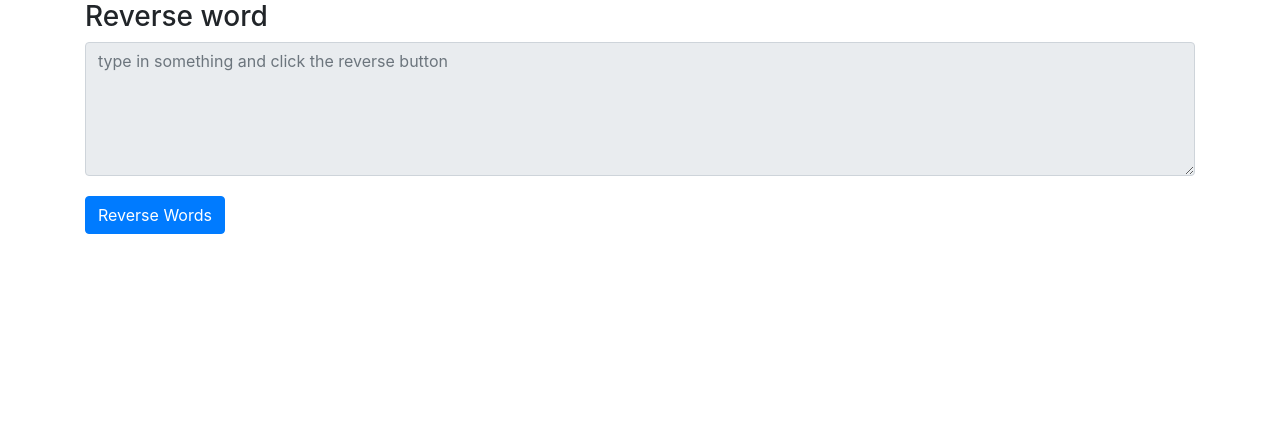
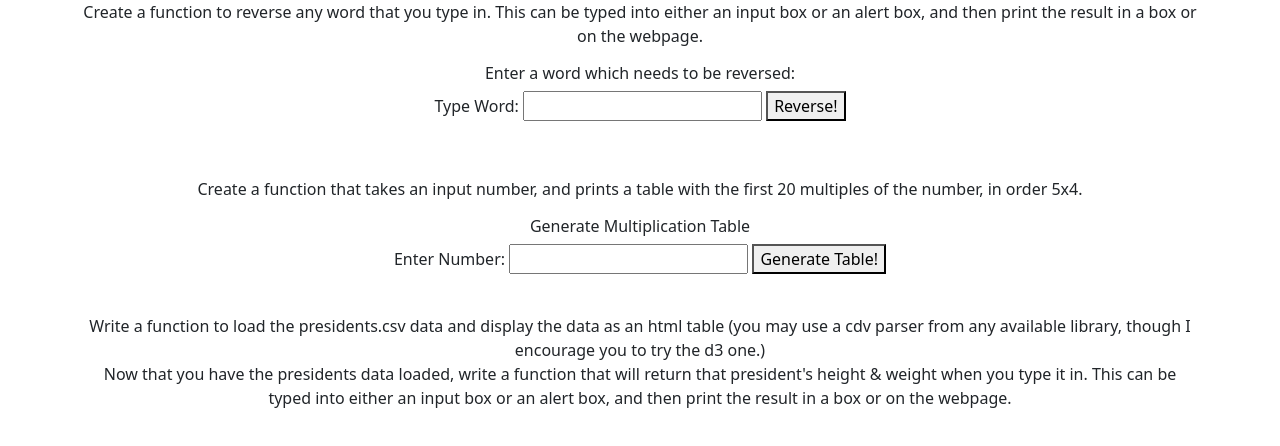
Before and after one commit to candrewxs/deploy, a plain HTML site: page index.html in a window 1280 px wide. Drawn offline with nearby package versions, Linux system fonts and the light colour scheme.

Commit message:
Update index.html

```diff
--- a/index.html
+++ b/index.html
@@ -1,77 +1,116 @@
-<!DOCTYPE html>
 <html lang="en">
+
 <head>
-  <title>Reverse the inputs</title>
-  <meta charset="utf-8">
-  <meta name="viewport" content="width=device-width, initial-scale=1">
-  <link rel="stylesheet" href="https://cdn.jsdelivr.net/npm/bootstrap@4.6.1/dist/css/bootstrap.min.css">
-  <script src="https://cdn.jsdelivr.net/npm/jquery@3.5.1/dist/jquery.slim.min.js"></script>
-  <script src="https://cdn.jsdelivr.net/npm/popper.js@1.16.1/dist/umd/popper.min.js"></script>
-  <script src="https://cdn.jsdelivr.net/npm/bootstrap@4.6.1/dist/js/bootstrap.bundle.min.js"></script>
-  <style>
-    #reverse-text{
-        margin-top: 20px;
-        display: none;
-    }
-    #rev-button{
-        margin-top: 20px;
-    }
-    textarea#text-input {
-        background:#e9ecef;
-    }
-    #show{
-        background-color: #adff2f40;
-        min-width: 100%;
-        min-height: 30px;
-    }
-  </style>
+    <meta charset="UTF-8">
+    <meta http-equiv="X-UA-Compatible" content="Chrome">
+    <meta name="viewport" content="width=device-width, initial-scale=1.0">
+    <title>Homework Assignment</title>
+    <link href="https://cdn.jsdelivr.net/npm/bootstrap@5.1.2/dist/css/bootstrap.min.css" rel="stylesheet">
+    <script src="https://cdn.jsdelivr.net/npm/bootstrap@5.1.2/dist/js/bootstrap.bundle.min.js"></script>
+</head>
+
+<body>
+    <div id="reverse" class="container text-center">
+        <p>Create a function to reverse any word that you type in. This can be typed
+            into either an input box or an alert box, and then print the result in a
+            box or on the webpage.
+        </p>
+    </div>
+
+    <div id="reverse" class="container text-center">
+        <h6>Enter a word which needs to be reversed:</h6>
+        <form onsubmit="event.preventDefault(); reverseString();">
+            <label for="word-to-reverse">Type Word:</label>
+            <input id="word-to-reverse" type="text" />
+            <button id="submit" type="button" onclick="reverseString();">Reverse!</button>
+            <h2 id="reversed-word" style="min-height: 40px;"></h2>
+        </form>
+    </div>
+
+
+    <div id="multiplicaton" class="container text-center">
+        <p>Create a function that takes an input number, and prints a table with the
+            first 20 multiples of the number, in order 5x4.
+        </p>
+
+
+        <h6>Generate Multiplication Table</h6>
+            <form onsubmit="event.preventDefault(); generateTable();">
+                <label for="input_number">Enter Number:</label>
+                <input id="input_number" type="number"/>
+                <button id="submit_number" type="button" onclick="generateTable();">Generate Table!</button>
+            </form>
+            <div id="multiplication-table">
+            </div>
+
+    </div>
+    <br>
+    <div>
+
+        <div id="presidents" class = "container text-center">
+        <p>Write a function to load the presidents.csv data and display the data as an html
+            table (you may use a cdv parser from any available library, though I encourage
+            you to try the d3 one.)<br>
+            Now that you have the presidents data loaded, write a function that will return
+            that president's height & weight when you type it in. This can be typed into
+            either an input box or an alert box, and then print the result in a box or on
+            the webpage. </p>
+        </div>
+    </div>
+
     <script>
-     const main = () => {
-         //first reset the display area
-         reset_result;
-         //handle the data from user input
-         //display
-         document.getElementById("show").innerHTML = process_input;
-         document.getElementById("reverse-text").style.display = "block";
+        function reverseString() {
+            //reverse string
+            rs = document.getElementById("word-to-reverse");
+            target = document.getElementById("reversed-word");
+            target.textContent = rs.value.split('').reverse().join('');
+
+            //set focus and select the input box to allow another input
+            rs.focus();
+            rs.select();
         }
 
-     // data processing
-     const process_input = () => {
-        let text = document.getElementById("text-input").value
-         if(text===''){
-             return
+        function generateTable() {
+            //get number entered
+            gt = document.getElementById("input_number");
+            table = document.getElementById("multiplication-table");
+
+            //call values function
+            result = getMultiplicationTable(gt.value);
+
+            //populate table
+            totalRows = 5;
+            currentIndex = 0;
+            tableHtml = `<table class="table table-striped table-bordered"`;
+            for (let x = 0; x < totalRows; x++){
+                tableHtml += "<tr><td>" + result.slice(currentIndex, currentIndex + 4).join("</td><td>") + "</td></tr>";
+                currentIndex += 4
             }
-         let arr_words = text.split(" ");
-         let result ="";
-         for(let i=0;i<arr_words.length;i++){
-            let word = arr_words[i];
-            result += " " + reverse_string(word);
-         }
-         return result
+            tableHtml += "</table>";
+
+            //set the value in the HTML element
+            table.innerHTML = tableHtml;
+            //set focus and select the input box to allow another input
+            gt.focus();
+            gt.select();
         }
 
-     //reverse a string in place
-     const reverse_string = (s) => {
-        return s.split("").reverse().join("");
+        function getMultiplicationTable(num) {
+            let res = [];
+
+            for (let i = 0; i < 21; i++) {
+                res.push(num * i);
             }
-     //empty the former result and hide the display element
-     const reset_result = () => {
-        document.getElementById("show").innerHTML = "";
-        document.getElementById("reverse-text").style.display = "none";
+            return res.slice(1);
         }
+
+
+       // https://theprogrammingexpert.com/reverse-words-in-a-string-javascript/
+       // website:https://www.geeksforgeeks.org/javascript-program-to-reverse-words-in-a-given-string/\
+
+
+
     </script>
-</head>
-<body>
 
-<div class="container">
-    <h3>Reverse word</h3>
-    <textarea id="text-input" class="form-control" rows="5" id="comment" name="text"
-      placeholder="type in something and click the reverse button" oninput={reset_result}></textarea>
-    <button id ="rev-button" class="btn btn-primary" onclick={main}>Reverse Words</button>
-</div>
-<div class="container" id="reverse-text">
-    <p id="show" class="lead" style="width: fit-content;height: fit-content;"></p>
-</div>
-
-</body>
-</html>
+ </body >
+</html >
```
Lines whose indentation alone changed are shown as unchanged.
